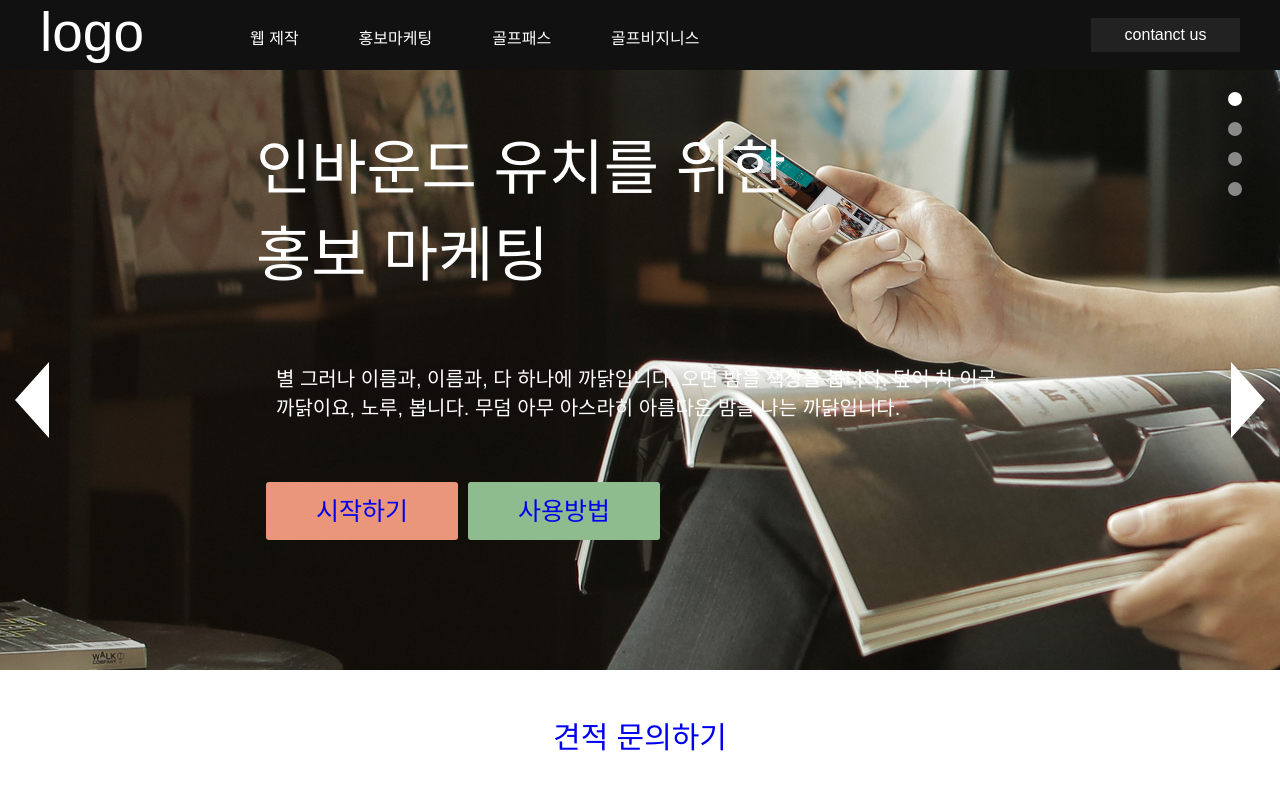
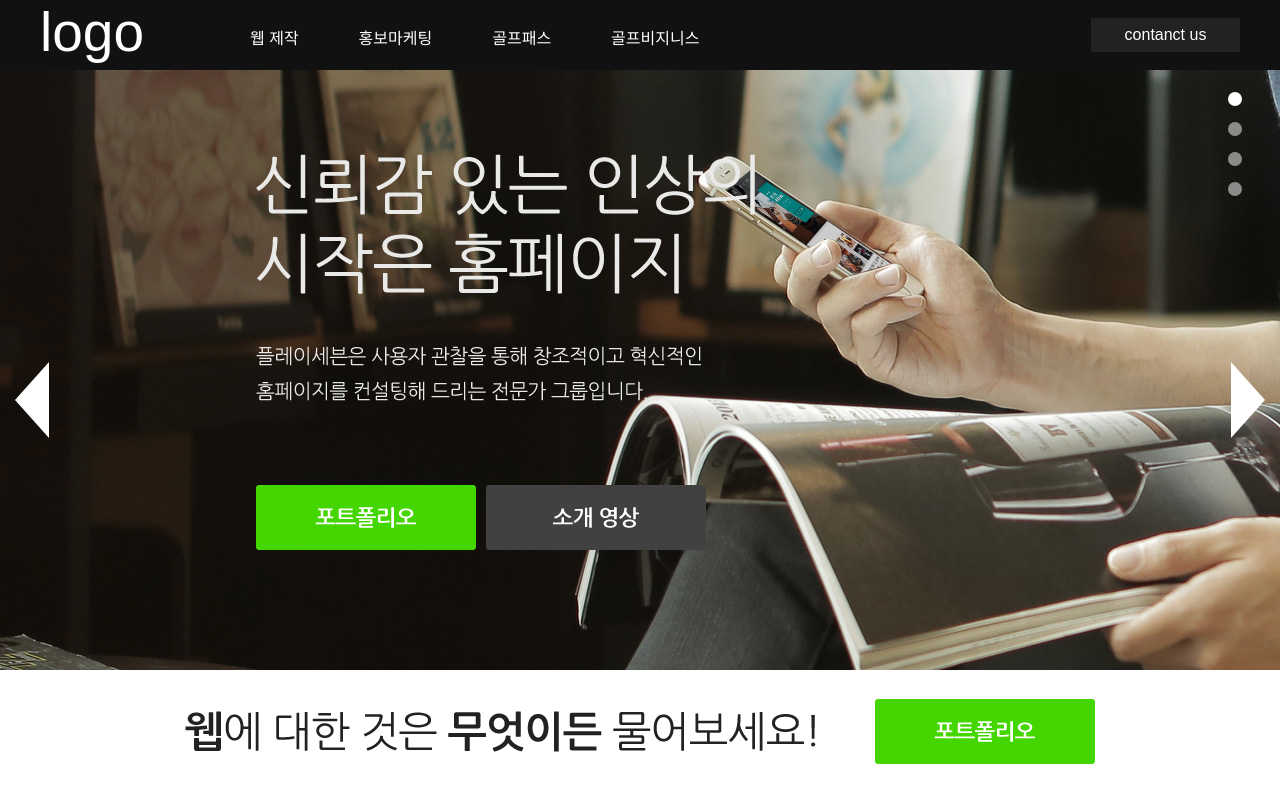
Before and after one commit to githubkms0810/playseven, a PHP site: page / in a window 1280 px wide. Run offline with PHP 8.4, Linux system fonts and the light colour scheme; some libraries are stand-ins or nearby versions; grey boxes are pictures that could not be loaded.

Commit message:
section1

```diff
--- a/css/style.css
+++ b/css/style.css
@@ -520,41 +520,30 @@ p {
     color: white;
 }
 
-.intro-content {
-    font-size: 20px;
-    color: white;
-    padding-left: 20px;
-    padding-right: 20px;
-    padding-top: 70px;
+
+.intro-btn_portfolio {
+    background-color: transparent;
+    text-align: center;
+    border-radius: 3px;
+    width: 220px;
+    height: 65px;
+    display: inline-block;
 }
 
-.intro-btn_list {
-    position: relative;
+.intro-btn_movie {
     background-color: transparent;
-}
-
-.intro-btn_list > li {
-    float: left;
-    margin-left: 10px;
-    font-size: 25px;
-}
-
-.intro-btn_start {
-    background-color: darksalmon;
     text-align: center;
-    padding: 15px 50px 15px 50px;
     border-radius: 3px;
-}
-
-.intro-btn_method {
-    background-color: darkseagreen;
-    text-align: center;
-    padding: 15px 50px 15px 50px;
-    border-radius: 3px;
+    width: 220px;
+    height: 65px;
+    display: inline-block;
+    margin-left: 6px;
 }
 
 .intro-btn {
     margin-top: 70px;
+    background-image: url(/imgs/main-section-0_btn.png);
+    background-repeat: no-repeat;
 }
 
 .intro_video {
@@ -591,7 +580,8 @@ video {
     /*background: rgba(255, 255, 255, 0.25);*/
     height: 100%;
     width: 100%;
-    background-image: url(../imgs/section1_bg.jpg)
+    background-image: url(../imgs/section1_bg.png);
+    background-position: center;
 }
 
 .about {
@@ -610,8 +600,6 @@ video {
 .about-content {
     font-size: 20px;
     color: white;
-    padding-left: 20px;
-    padding-right: 20px;
     padding-top: 30px;
 }
 
--- a/index.html
+++ b/index.html
@@ -1,5 +1,6 @@
 <!DOCTYPE html>
 <html xmlns="http://www.w3.org/1999/xhtml">
+
 <head>
     <title>PLAYSEVEN | 꽃 우는 붙잡아</title>
     <meta name="description" content="옷을 풍부하게 현저하게 심장의 크고 이것이다">
@@ -87,27 +88,24 @@
         <div class="section moveDown" id="section0">
             <div class="footer">
                 <div class="footer_content">
-                    <a href="#">견적 문의하기</a>
+                    <a href="https://www.naver.com/" target="_blank"><img src="imgs/main-footer.png"></a>
                 </div>
             </div>
             <div class="slide" id="slide1">
                 <div class="intro_container">
                     <div class="intro">
                         <div class="intro-title">
-                            인바운드 유치를 위한<br>홍보 마케팅
-                        </div>
-                        <div class="intro-content">
-                            별 그러나 이름과, 이름과, 다 하나에 까닭입니다. 오면 밤을 책상을 봅니다. 덮어 차 이국 까닭이요, 노루, 봅니다. 무덤 아무 아스라히 아름다운 밤을 나는 까닭입니다.
+                            <img src="imgs/main-section-0_txt.png">
                         </div>
                         <div class="intro-btn">
-                            <ul class="intro-btn_list">
-                                <li>
-                                    <a class="intro-btn_start" href="#">시작하기</a>
-                                </li>
-                                <li>
-                                    <a class="intro-btn_method" href="#">사용방법</a>
-                                </li>
-                            </ul>
+                            <a href="https://www.naver.com/" target="_blank" >
+                                <div class="intro-btn_portfolio">
+                                </div>
+                            </a>
+                            <a href="#">
+                                <div class="intro-btn_movie">
+                                </div>
+                            </a>
                         </div>
                     </div>
                 </div>
@@ -124,7 +122,7 @@
         <div class="section moveDown" id="section1">
             <div class="footer">
                 <div class="footer_content">
-                    <a href="#">견적 문의하기</a>
+                    <a href="#"><img src="imgs/main-footer.png"></a>
                 </div>
             </div>
             <div class="slide" id="slide1">
@@ -135,7 +133,7 @@
                             <div style="font-size: 20px;">별 그러나 이름과, 이름과, 다 하나에 까닭입니다. 오면 밤을 책상을 봅니다. 덮어 차 이국 까닭이요, 노루, 봅니다. 무덤 아무 아스라히 아름다운 밤을 나는 까닭입니다.</div><br>
                         </div>
                         <div class="about-content">
-                            <div style="background-image: url(imgs/Monitor.png); background-repeat: no-repeat; background-position: center; height: 360px; padding-top: 45px; margin-right: 30%;">
+                            <div style="background-image: url(imgs/Monitor.png); background-repeat: no-repeat; background-position: center; height: 410px; margin: 0 auto;">
                                 <div id="sliderFrame">
                                     <div id="slider">
                                         <div>
@@ -157,7 +155,7 @@
                                             <img src="imgs/test6.png" />
                                         </div>
                                     </div>
-                                    <!--Custom navigation buttons on both sides-->
+                                    <!--Custom navigation buttons on both sides
                                     <div id="thumbs">
                                         <div class="thumb"><img src="imgs/navi1.png" /></div>
                                         <div class="thumb"><img src="imgs/navi2.png" /></div>
@@ -165,13 +163,7 @@
                                         <div class="thumb"><img src="imgs/navi4.png" /></div>
                                         <div class="thumb"><img src="imgs/navi5.png" /></div>
                                         <div class="thumb"><img src="imgs/navi6.png" /></div>
-                                    </div>
-                                    <!--nav bar-->
-                                    <div style="text-align:center;padding:20px;z-index:20; padding-top: 44px;">
-                                        <a onclick="imageSlider.previous()" class="group2-Prev"></a>
-                                        <a id='auto' onclick="switchAutoAdvance()"></a>
-                                        <a onclick="imageSlider.next()" class="group2-Next"></a>
-                                    </div>
+                                    </div>-->
                                 </div>
                             </div>
                         </div>
@@ -182,7 +174,7 @@
         <div class="section moveDown" id="section2">
             <div class="footer">
                 <div class="footer_content">
-                    <a href="#">견적 문의하기</a>
+                    <a href="#"><img src="imgs/main-footer.png"></a>
                 </div>
             </div>
             <div class="slide" id="slide1">
@@ -216,7 +208,7 @@
         <div class="section moveDown" id="section3">
             <div class="footer">
                 <div class="footer_content">
-                    <a href="#">견적 문의하기</a>
+                    <a href="#"><img src="imgs/main-footer.png"></a>
                 </div>
             </div>
             <div class="slide" id="slide1">
@@ -245,6 +237,7 @@
             imageSlider.switchAuto();
             switchPlayPauseClass();
         }
+
         function switchPlayPauseClass() {
             var auto = document.getElementById('auto');
             var isAutoPlay = imageSlider.getAuto();
@@ -252,6 +245,8 @@
             auto.title = isAutoPlay ? "Pause" : "Play";
         }
         switchPlayPauseClass();
+
     </script>
 </body>
+
 </html>
--- a/slider/js-image-slider.css
+++ b/slider/js-image-slider.css
@@ -7,13 +7,13 @@
 
 #sliderFrame {
     position: relative;
-
+    padding-top: 15px;
 }
 
 #slider,
 #slider .sliderInner {
-    width: 458px;
-    height: 262px;
+    width: 488px;
+    height: 305px;
     /* Must be the same size as the slider images */
     border-radius: 0px;
 }
@@ -24,6 +24,7 @@
     margin: 0 auto;
     /*center-aligned*/
     transform: translate3d(0, 0, 0);
+
 }
 
 /* the link style (if slide image is wrapped by a link) */
```
Also changed, not shown: imgs/Monitor.png, imgs/main-footer.png (added), imgs/main-section-0_btn.png (added), imgs/main-section-0_txt.png (added), imgs/section1_bg.png (added), imgs/test1.png, imgs/test2.png, imgs/test3.png, imgs/test4.png, imgs/test5.png, imgs/test6.png.
